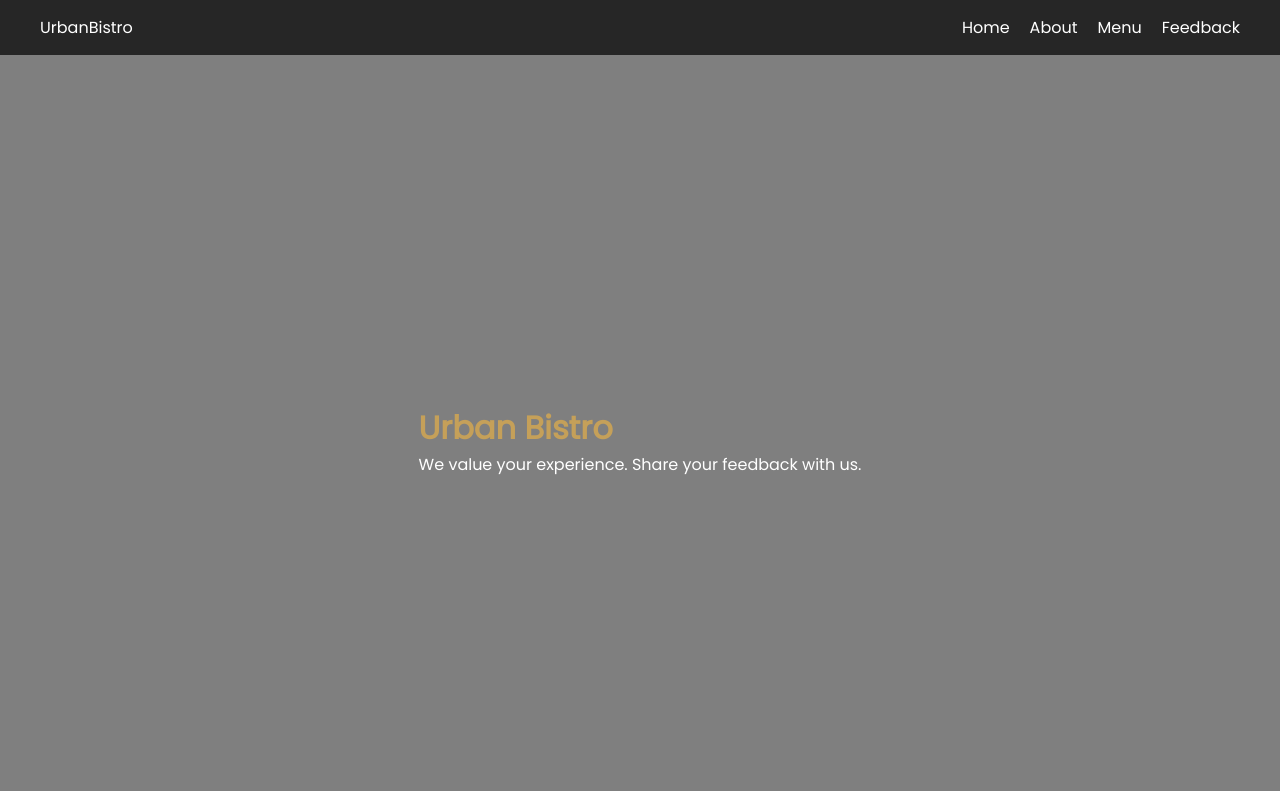
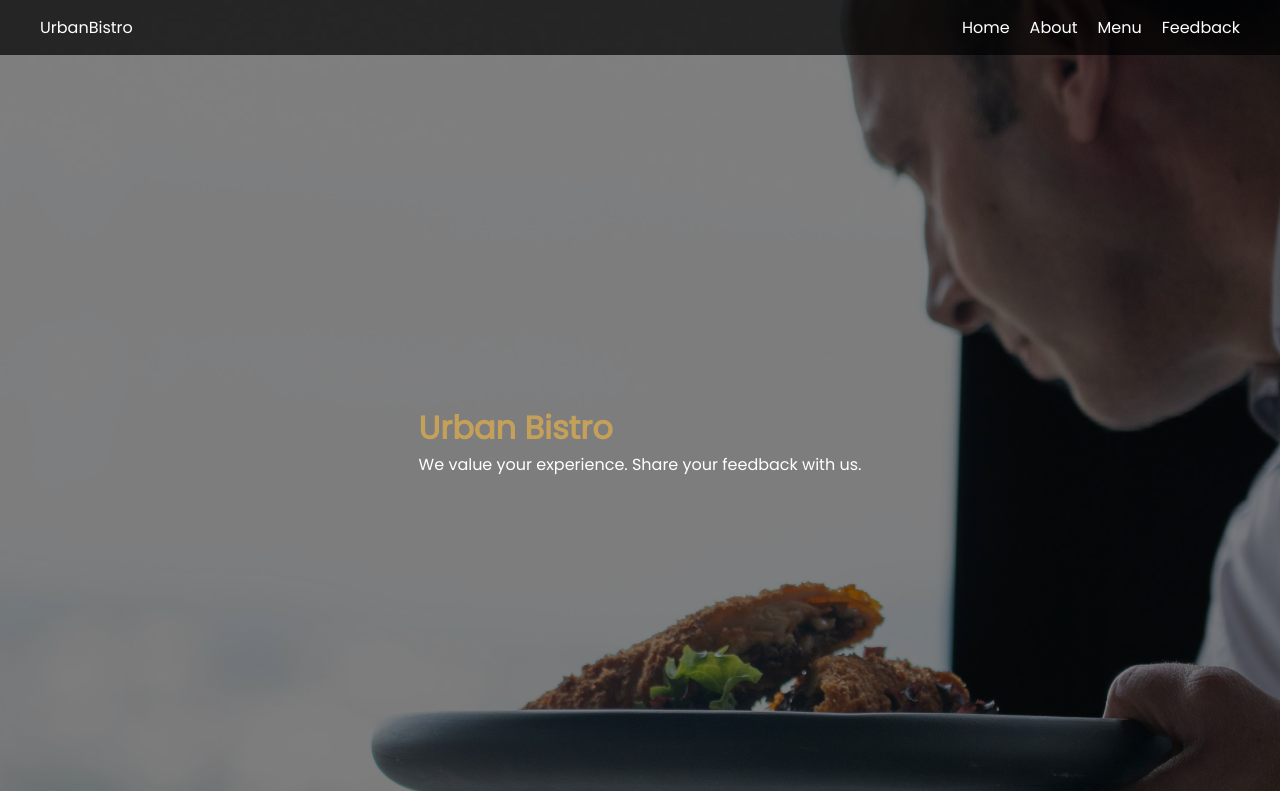
Before and after one commit to tarun1910-git/Restaurant-Feedback, a plain HTML site: page index.html in a window 1280 px wide. Shown: the top 791 px of the page. Drawn offline with Linux system fonts and the light colour scheme.

Commit message:
Update style.css

```diff
--- a/style.css
+++ b/style.css
@@ -7,7 +7,7 @@
 body {
     font-family: 'Poppins', sans-serif;
     background: linear-gradient(rgba(0,0,0,0.5), rgba(0,0,0,0.5)),
-                url('images/pexels-travelerchitect-30729110.jpg') center/cover no-repeat fixed;
+                url('pexels-travelerchitect-30729110.jpg') center/cover no-repeat fixed;
     color: #fff;
 }
 
```
